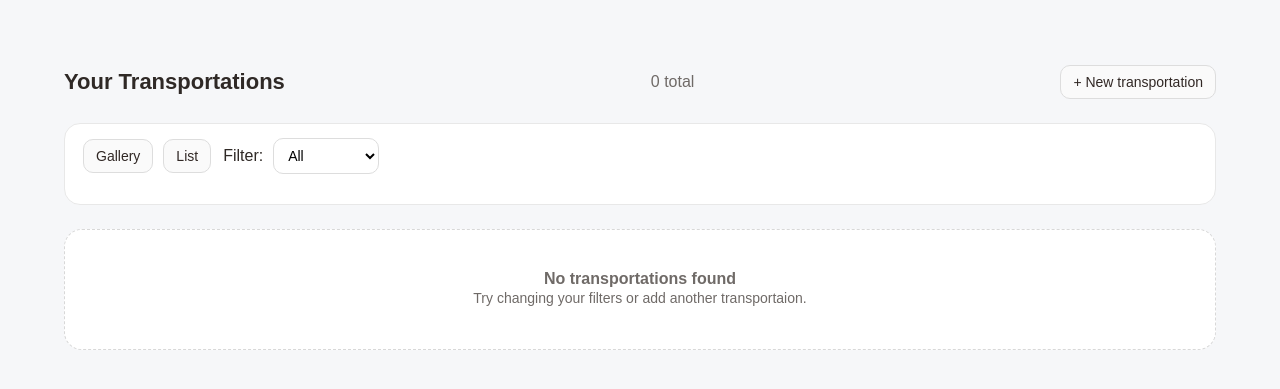
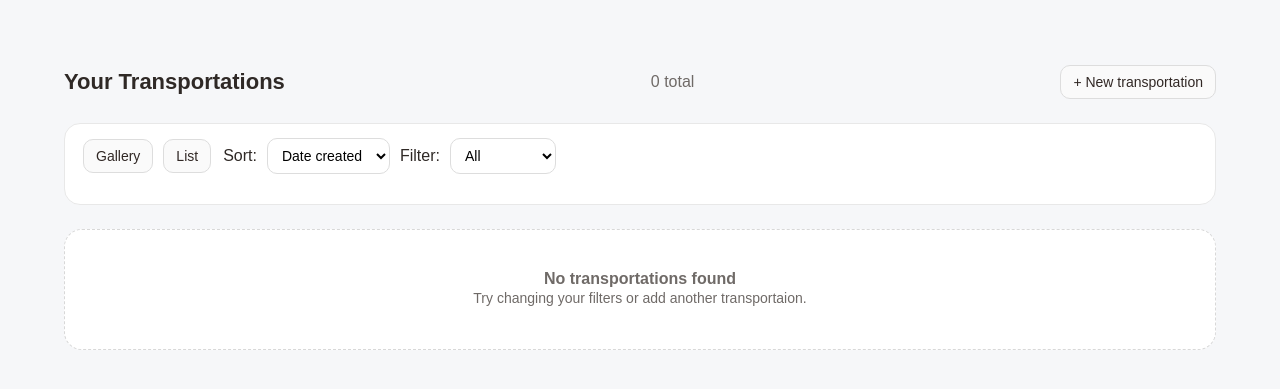
Before and after one commit to ljbrown4/cs412, a Django app: template project/templates/project/transportations.html in a window 1280 px wide. Shown: the part 35-424 px from the top of the page. Run offline with Django 5.2, Linux system fonts and the light colour scheme; the template is opened without the code that fills it, so the values that code supplies are empty.

Commit message:
manual updates computer broken

```diff
--- a/project/templates/project/transportations.html
+++ b/project/templates/project/transportations.html
@@ -16,16 +16,22 @@
         <form method="get" class="toolbar-form">
             <div class="toolbar-left">
                 <a class="toolbar-button {% if current_view == 'gallery' %}active-button{% endif %}"
-                    href="?view=gallery&filter={{ current_filter }}">
+                    href="?view=gallery&sort={{ current_sort }}&filter={{ current_filter }}">
                     Gallery</a>
 
                 <a class="toolbar-button {% if current_view == 'list' %}active-button{% endif %}"
-                    href="?view=list&filter={{ current_filter }}">
+                    href="?view=list&sort={{ current_sort }}&filter={{ current_filter }}">
                     List</a>
             </div>
 
             <div class="toolbar-right">
                 <input type="hidden" name="view" value="{{ current_view }}">
+
+                <label for="sort">Sort:</label>
+                <select name="sort" id="sort" class="toolbar-select" onchange="this.form.submit()">
+                    <option value="created" {% if current_sort == 'created' %}selected{% endif %}>Date created</option>
+                    <option value="start" {% if current_sort == 'start' %}selected{% endif %}>Arrival date</option>
+                </select>
 
                 <label for="filter">Filter:</label>
                 <select name="filter" id="filter" class="toolbar-select" onchange="this.form.submit()">
```
